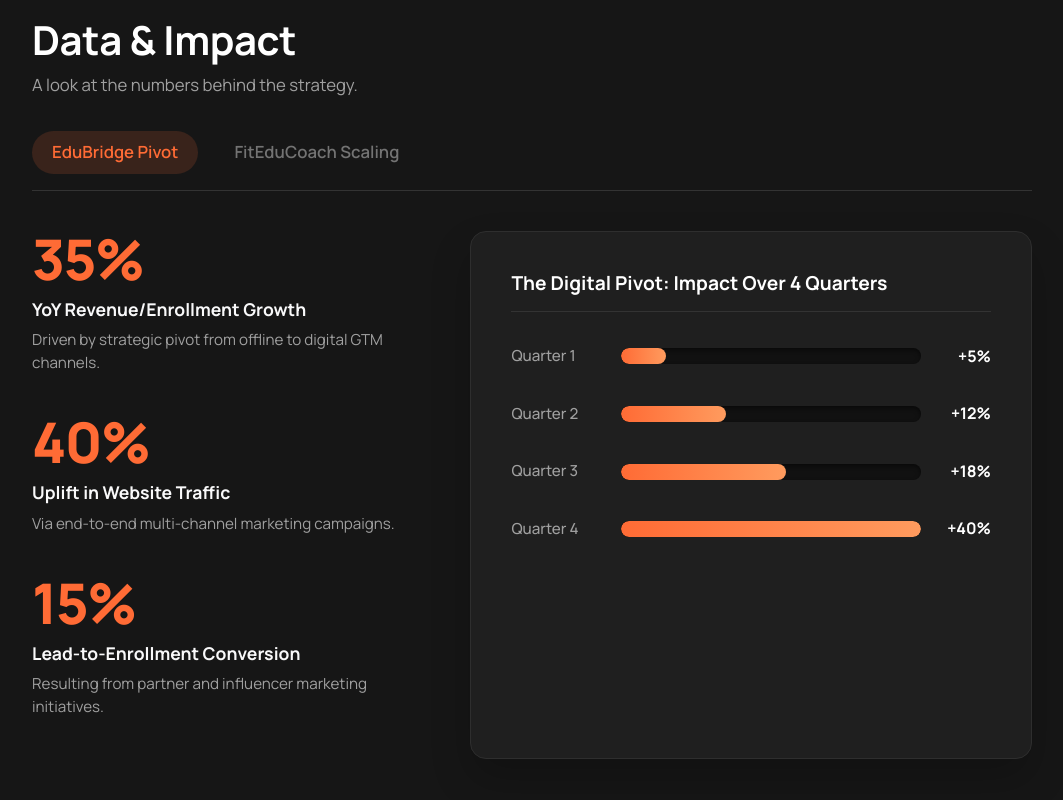
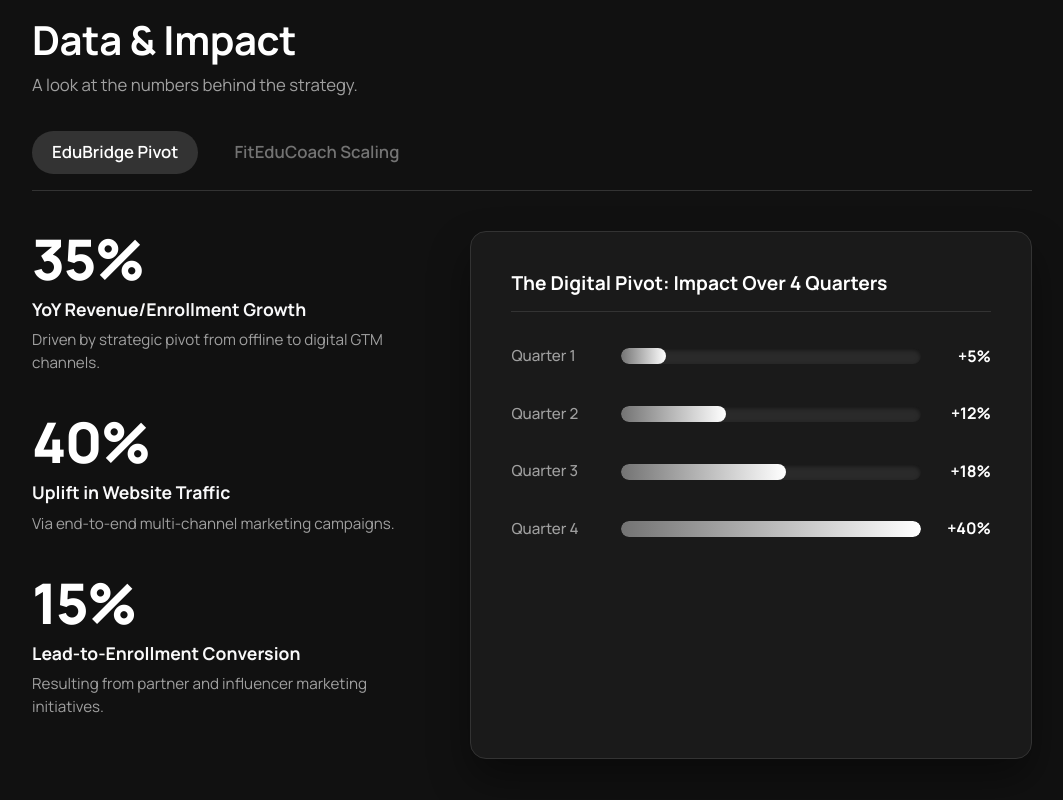
Before and after one commit to ayuxxhhh/aayush-portfolio, a React (Vite) app: page / in a window 1280 px wide. Shown: the part 1880-2680 px from the top of the page, without its empty margins (108-1171 px from the left). Built offline with nearby package versions, Linux system fonts and the light colour scheme.

Commit message:
Update styles.css

```diff
--- a/src/styles.css
+++ b/src/styles.css
@@ -100,17 +100,10 @@
 .site-footer { padding: 60px 0; border-top: 1px solid var(--line); background: var(--paper); text-align: center; color: var(--soft); }
 .footer-links { display: flex; justify-content: center; gap: 24px; margin-top: 16px; font-weight: 500; }
 
-@media (max-width: 768px) {
-  .nav-links { display: none; }
-  .hero { padding: 80px 0 60px; }
-  .section { padding: 60px 0; }
-  .hero-actions { flex-direction: column; align-items: flex-start; }
-  .case-detail-layout { grid-template-columns: 1fr; }
-}
-/* --- Interactive Data & Impact Section --- */
+/* --- Interactive Data & Impact Section (Monochromatic) --- */
 .section-dark {
-  background-color: #161616;
-  color: #f9f9fa;
+  background-color: var(--ink);
+  color: var(--bg);
   padding: 100px 0;
   border-top: 1px solid #333;
   border-bottom: 1px solid #333;
@@ -135,7 +128,7 @@
 .stat-number {
   font-size: 3.5rem;
   font-weight: 800;
-  color: #ff6b35; /* Signature Orange Accent */
+  color: #ffffff;
   line-height: 1;
   margin-bottom: 8px;
   letter-spacing: -0.03em;
@@ -171,20 +164,20 @@
   transition: all 0.3s ease;
 }
 .tab-btn.active {
-  background: rgba(255, 107, 53, 0.15);
-  color: #ff6b35;
+  background: #333333;
+  color: #ffffff;
 }
 .tab-btn:hover:not(.active) {
-  color: #fff;
+  color: #ffffff;
 }
 
 /* Animated Bar Chart */
 .chart-container {
-  background: #1f1f1f;
+  background: #1a1a1a;
   border-radius: 16px;
   padding: 40px;
-  border: 1px solid #2e2e2e;
-  box-shadow: 0 20px 40px rgba(0,0,0,0.2);
+  border: 1px solid #333333;
+  box-shadow: 0 20px 40px rgba(0,0,0,0.4);
 }
 .bar-row {
   display: flex;
@@ -203,7 +196,7 @@
 }
 .bar-track {
   flex: 1;
-  background: #111111;
+  background: #2a2a2a;
   height: 16px;
   border-radius: 8px;
   overflow: hidden;
@@ -211,18 +204,23 @@
 }
 .bar-fill {
   height: 100%;
-  background: linear-gradient(90deg, #ff6b35, #ff9b5e);
+  background: linear-gradient(90deg, #737373, #ffffff);
   border-radius: 8px;
-  transition: width 1.2s cubic-bezier(0.34, 1.56, 0.64, 1); /* Bouncy, alive transition */
+  transition: width 1.2s cubic-bezier(0.34, 1.56, 0.64, 1);
 }
 .bar-value {
   width: 50px;
   text-align: right;
   font-weight: 700;
-  color: #fff;
+  color: #ffffff;
 }
 
 @media (max-width: 768px) {
+  .nav-links { display: none; }
+  .hero { padding: 80px 0 60px; }
+  .section { padding: 60px 0; }
+  .hero-actions { flex-direction: column; align-items: flex-start; }
+  .case-detail-layout { grid-template-columns: 1fr; }
   .impact-grid { grid-template-columns: 1fr; gap: 40px; }
   .impact-tabs { overflow-x: auto; white-space: nowrap; }
 }
```
